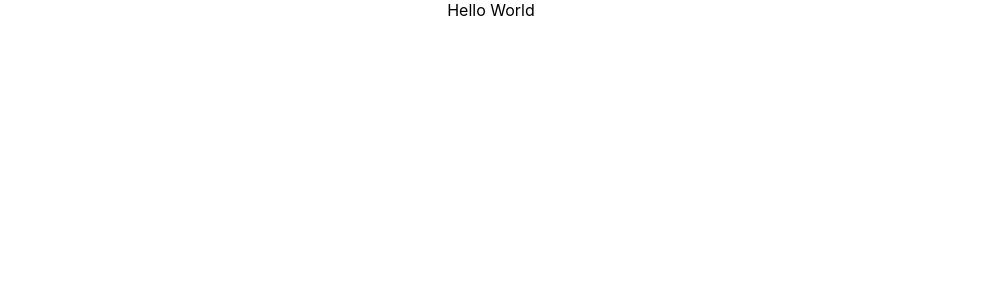
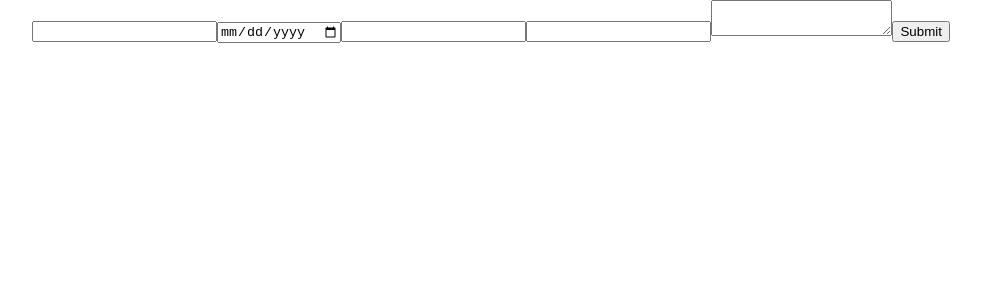
Before and after one commit to shernextgen/HackthonPOC, a React (Create React App) app: page / in a window 1280 px wide. Shown: the top 300 px of the page, without its empty margins (149-1130 px from the left). Built offline with nearby package versions, Linux system fonts and the light colour scheme.

Commit message:
added form

```diff
--- a/package.json
+++ b/package.json
@@ -3,11 +3,13 @@
   "version": "0.1.0",
   "private": true,
   "dependencies": {
+    "@hookform/error-message": "^2.0.1",
     "@testing-library/jest-dom": "^5.16.5",
     "@testing-library/react": "^13.4.0",
     "@testing-library/user-event": "^13.5.0",
     "react": "^18.2.0",
     "react-dom": "^18.2.0",
+    "react-hook-form": "^7.41.0",
     "react-scripts": "5.0.1",
     "web-vitals": "^2.1.4"
   },
@@ -16,7 +18,7 @@
     "build": "react-scripts build",
     "test": "react-scripts test",
     "eject": "react-scripts eject",
-    "deploy":"aws s3 sync build/ s3://hackethon-poc --acl public-read"
+    "deploy": "aws s3 sync build/ s3://hackethon-poc --acl public-read"
   },
   "eslintConfig": {
     "extends": [
--- a/src/App.js
+++ b/src/App.js
@@ -1,10 +1,11 @@
 import logo from './logo.svg';
 import './App.css';
+import Form from './Form.js';
 
 function App() {
   return (
     <div className="App">
-      Hello World
+      <Form />
     </div>
   );
 }
--- /dev/null
+++ b/src/Form.js
@@ -0,0 +1,50 @@
+import { useForm } from "react-hook-form";
+import {useState} from 'react';
+export default function App() {
+    const [dateError,setError]=useState('');
+  const { register, formState: { errors }, handleSubmit } = useForm();
+  const onSubmit = (data) => {
+    console.log(data);
+    data.date.length===0?setError("Required"):setError('')
+
+    }
+  const onChange = (e,errors) => {
+    console.log("erro",errors);
+    setError('');
+    const currentYear = new Date().getFullYear();
+    const year = e.target.value.split("-")[0];
+    const age = currentYear - year;
+    console.log("age",age)
+    if (age < 18) setError("Invalid age");
+}
+  return (
+    <form onSubmit={handleSubmit(onSubmit)}>
+      <input
+        {...register("userName", { required: true })}
+        aria-invalid={errors.userName ? "true" : "false"}
+      />
+      {errors.userName?.type === 'required' && <p role="alert">Username is required</p>}
+    <input
+      type="date"
+        {...register("date")}
+        aria-invalid={errors.date ? "true" : "false"}
+        onChange={(e)=>onChange(e,errors.date)}
+      />
+
+      {dateError && dateError.length && <p role="alert">{dateError}</p>}
+      <input
+        {...register("mail", { required: "Email Address is required" })}
+        aria-invalid={errors.mail ? "true" : "false"}
+      />
+      {errors.mail && <p role="alert">{errors.mail?.message}</p>}
+      <input
+        {...register("title", { required: true })}
+        aria-invalid={errors.title ? "true" : "false"}
+      />
+      {errors.title?.type === 'required' && <p role="alert">Titlea is required</p>}
+      <textarea {...register("address", { required: "Address is required" })}
+        aria-invalid={errors.address ? "true" : "false"} ></textarea>
+      <input type="submit" disabled={dateError.length}/>
+    </form>
+  );
+}
```
Also changed, not shown: 1 other file (tests, documents, lock files or other folders).
